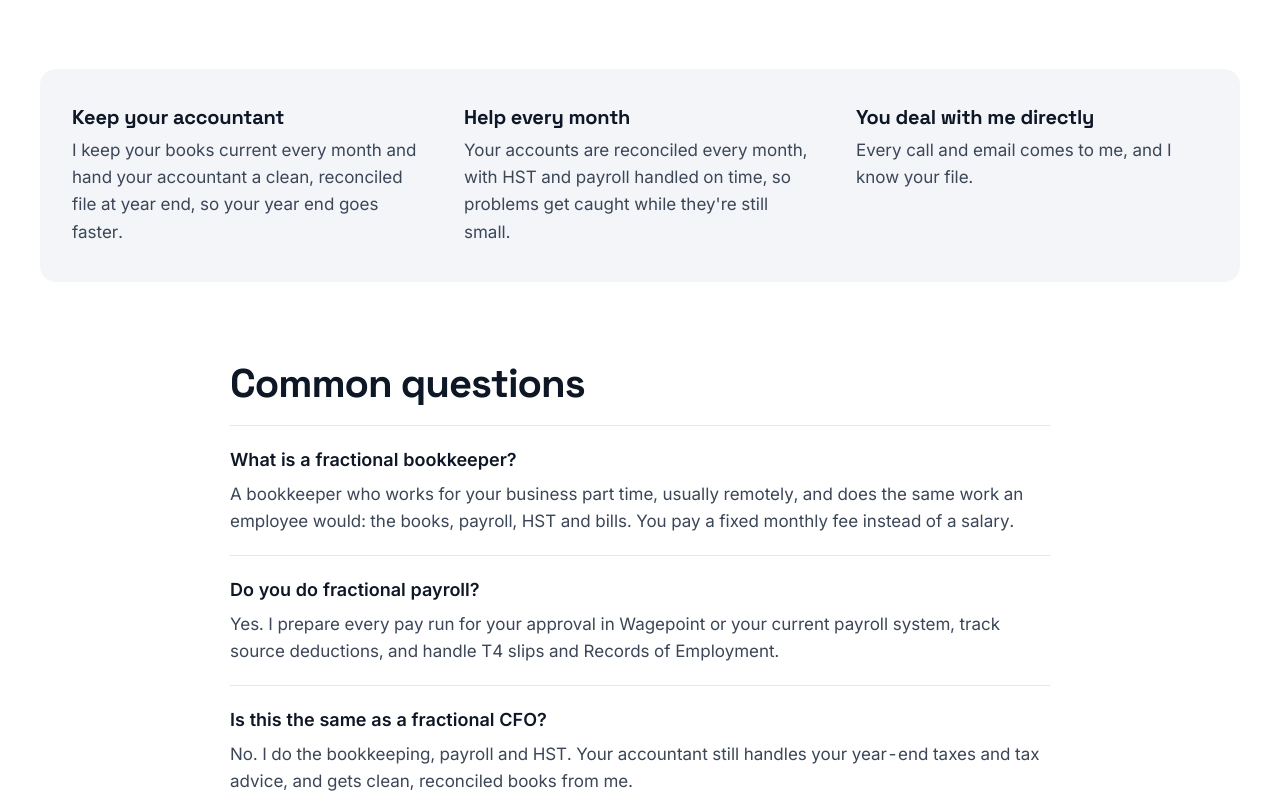
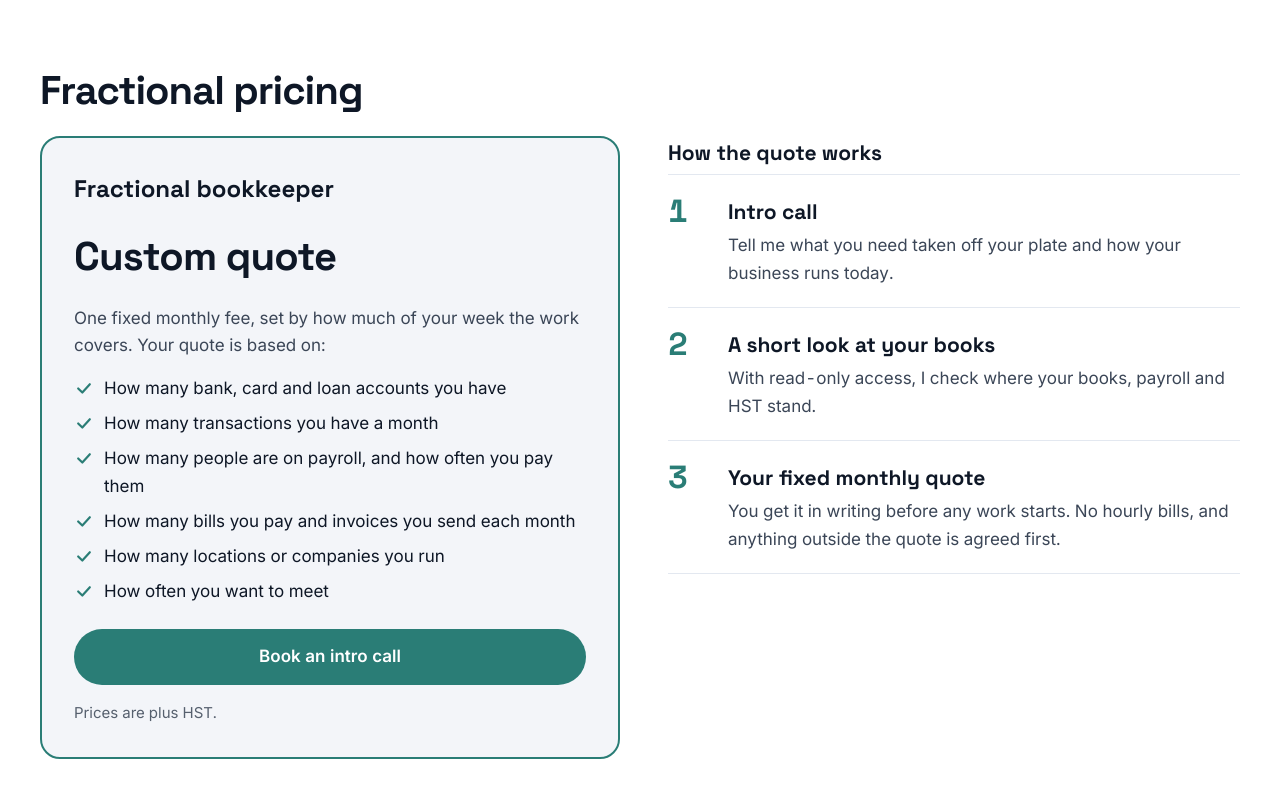
Before and after one commit to ottawabkk-del/ottawabkk-del.github.io, a plain HTML site: page fractional-bookkeeping/index.html in a window 1280 px wide. Shown: the part 1768-2567 px from the top of the page. Drawn offline with Linux system fonts and the light colour scheme.

Commit message:
Fractional page: own pricing section

```diff
--- a/fractional-bookkeeping/index.html
+++ b/fractional-bookkeeping/index.html
@@ -60,7 +60,7 @@
 <p style="margin: 0; font-size: 20px; line-height: 1.55; color: #3B4657; max-width: 34rem">I work as part of your team, part time: the same bookkeeper every month for your books, payroll and HST, without adding someone to your payroll.</p>
 <div style="display: flex; flex-wrap: wrap; gap: 12px; margin-top: 30px">
 <a href="https://calendar.google.com/calendar/appointments/schedules/AcZssZ24aiN2abY5hHCwk63sAQUUfL-_6Lhx6bkqqBQoMpT9XtKmxeAxkvX88ChbP1IncQL0nBDVVeIy" target="_blank" rel="noopener" style="padding: 15px 24px; border-radius: 999px; background: #2A7D76; color: #FFFFFF; font-weight: 600; text-decoration: none">Book an intro call</a>
-<a href="/pricing/" style="padding: 15px 24px; border-radius: 999px; border: 1.5px solid #C9D1DE; color: #0E1726; font-weight: 600; text-decoration: none">See pricing</a>
+<a href="#pricing" style="padding: 15px 24px; border-radius: 999px; border: 1.5px solid #C9D1DE; color: #0E1726; font-weight: 600; text-decoration: none">See pricing</a>
 </div>
 <div style="margin-top: 32px; max-width: 520px; background: #F3F5F9; border-radius: 20px; padding: 28px">
 <p style="margin: 0 0 16px; font-family: 'Space Grotesk', sans-serif; font-weight: 700; font-size: 19px">Every month</p>
@@ -114,6 +114,34 @@
 <p style="margin: 0 0 14px; color: #3B4657">It fits when you have outgrown doing the books yourself but don't need someone full time, when your bookkeeper is leaving, or when payroll and HST have started taking over your week.</p>
 <p style="margin: 0 0 14px; color: #3B4657">Anything that moves money, like a pay run or a bill payment, waits for your approval.</p>
 </section>
+<section id="pricing" style="max-width: 1200px; margin: 0 auto; padding: 72px 24px 8px; scroll-margin-top: 90px">
+<h2 style="margin: 0 0 24px; font-family: 'Space Grotesk', sans-serif; font-size: clamp(30px, 3.2vw, 40px); line-height: 1.08; font-weight: 700; letter-spacing: -0.025em">Fractional pricing</h2>
+<div style="display: flex; flex-wrap: wrap; gap: 24px 48px; align-items: flex-start">
+<div style="flex: 1 1 360px; min-width: 0; background: #F3F5F9; border: 2px solid #2A7D76; border-radius: 20px; padding: 32px; display: flex; flex-direction: column; gap: 16px">
+<h3 style="margin: 0; font-family: 'Space Grotesk', sans-serif; font-size: 24px; font-weight: 700">Fractional bookkeeper</h3>
+<p style="margin: 0"><span style="font-family: 'Space Grotesk', sans-serif; font-size: 40px; font-weight: 700; letter-spacing: -0.02em">Custom quote</span></p>
+<p style="margin: 0; color: #3B4657">One fixed monthly fee, set by how much of your week the work covers. Your quote is based on:</p>
+<ul style="list-style: none; margin: 0; padding: 0; display: flex; flex-direction: column; gap: 8px">
+<li style="display: flex; gap: 10px"><svg width="20" height="20" viewBox="0 0 24 24" aria-hidden="true" style="flex: 0 0 auto; margin-top: 3px"><path d="M5 12.5 L10 17.5 L19 7.5" fill="none" stroke="#2A7D76" stroke-width="2.6" stroke-linecap="round" stroke-linejoin="round"></path></svg><span>How many bank, card and loan accounts you have</span></li>
+<li style="display: flex; gap: 10px"><svg width="20" height="20" viewBox="0 0 24 24" aria-hidden="true" style="flex: 0 0 auto; margin-top: 3px"><path d="M5 12.5 L10 17.5 L19 7.5" fill="none" stroke="#2A7D76" stroke-width="2.6" stroke-linecap="round" stroke-linejoin="round"></path></svg><span>How many transactions you have a month</span></li>
+<li style="display: flex; gap: 10px"><svg width="20" height="20" viewBox="0 0 24 24" aria-hidden="true" style="flex: 0 0 auto; margin-top: 3px"><path d="M5 12.5 L10 17.5 L19 7.5" fill="none" stroke="#2A7D76" stroke-width="2.6" stroke-linecap="round" stroke-linejoin="round"></path></svg><span>How many people are on payroll, and how often you pay them</span></li>
+<li style="display: flex; gap: 10px"><svg width="20" height="20" viewBox="0 0 24 24" aria-hidden="true" style="flex: 0 0 auto; margin-top: 3px"><path d="M5 12.5 L10 17.5 L19 7.5" fill="none" stroke="#2A7D76" stroke-width="2.6" stroke-linecap="round" stroke-linejoin="round"></path></svg><span>How many bills you pay and invoices you send each month</span></li>
+<li style="display: flex; gap: 10px"><svg width="20" height="20" viewBox="0 0 24 24" aria-hidden="true" style="flex: 0 0 auto; margin-top: 3px"><path d="M5 12.5 L10 17.5 L19 7.5" fill="none" stroke="#2A7D76" stroke-width="2.6" stroke-linecap="round" stroke-linejoin="round"></path></svg><span>How many locations or companies you run</span></li>
+<li style="display: flex; gap: 10px"><svg width="20" height="20" viewBox="0 0 24 24" aria-hidden="true" style="flex: 0 0 auto; margin-top: 3px"><path d="M5 12.5 L10 17.5 L19 7.5" fill="none" stroke="#2A7D76" stroke-width="2.6" stroke-linecap="round" stroke-linejoin="round"></path></svg><span>How often you want to meet</span></li>
+</ul>
+<a href="https://calendar.google.com/calendar/appointments/schedules/AcZssZ24aiN2abY5hHCwk63sAQUUfL-_6Lhx6bkqqBQoMpT9XtKmxeAxkvX88ChbP1IncQL0nBDVVeIy" target="_blank" rel="noopener" style="margin-top: 8px; text-align: center; padding: 14px 20px; border-radius: 999px; background: #2A7D76; color: #FFFFFF; font-weight: 600; text-decoration: none">Book an intro call</a>
+<p style="margin: 0; color: #56606E; font-size: 15px">Prices are plus HST.</p>
+</div>
+<div style="flex: 1 1 420px; min-width: 0">
+<h3 style="margin: 0 0 4px; font-family: 'Space Grotesk', sans-serif; font-size: 21px; font-weight: 700">How the quote works</h3>
+<ol style="list-style: none; margin: 0; padding: 0; border-bottom: 1px solid #E3E8F0">
+<li style="display: flex; gap: 20px; padding: 20px 0; border-top: 1px solid #E3E8F0"><div style="flex: 0 0 40px; font-family: 'Space Grotesk', sans-serif; font-size: 32px; font-weight: 700; color: #2A7D76; line-height: 1">1</div><div><h3 style="margin: 0 0 4px; font-family: 'Space Grotesk', sans-serif; font-size: 21px">Intro call</h3><p style="margin: 0; color: #3B4657">Tell me what you need taken off your plate and how your business runs today.</p></div></li>
+<li style="display: flex; gap: 20px; padding: 20px 0; border-top: 1px solid #E3E8F0"><div style="flex: 0 0 40px; font-family: 'Space Grotesk', sans-serif; font-size: 32px; font-weight: 700; color: #2A7D76; line-height: 1">2</div><div><h3 style="margin: 0 0 4px; font-family: 'Space Grotesk', sans-serif; font-size: 21px">A short look at your books</h3><p style="margin: 0; color: #3B4657">With read-only access, I check where your books, payroll and HST stand.</p></div></li>
+<li style="display: flex; gap: 20px; padding: 20px 0; border-top: 1px solid #E3E8F0"><div style="flex: 0 0 40px; font-family: 'Space Grotesk', sans-serif; font-size: 32px; font-weight: 700; color: #2A7D76; line-height: 1">3</div><div><h3 style="margin: 0 0 4px; font-family: 'Space Grotesk', sans-serif; font-size: 21px">Your fixed monthly quote</h3><p style="margin: 0; color: #3B4657">You get it in writing before any work starts. No hourly bills, and anything outside the quote is agreed first.</p></div></li>
+</ol>
+</div>
+</div>
+</section>
 <section class="obs-keep" style="max-width: 1200px; margin: 0 auto; padding: 72px 24px 8px">
 <div style="background: #F3F5F9; border-radius: 16px; padding: 36px 32px; display: grid; grid-template-columns: repeat(auto-fit, minmax(240px, 1fr)); gap: 28px 40px">
 <div><h2 style="margin: 0 0 8px; font-family: 'Space Grotesk', sans-serif; font-size: 20px; line-height: 1.2; font-weight: 700; letter-spacing: -0.01em">Keep your accountant</h2><p style="margin: 0; color: #3B4657">I keep your books current every month and hand your accountant a clean, reconciled file at year end, so your year end goes faster.</p></div>
@@ -129,7 +157,7 @@
 <div style="border-top: 1px solid #E3E8F0; padding: 20px 0"><h3 style="margin: 0 0 6px; font-size: 18px; font-weight: 600">My bookkeeper is leaving. Can you take over?</h3><p style="margin: 0; color: #3B4657">Yes. I review where the books are, catch up anything that fell behind, then keep them current every month.</p></div>
 <div style="border-top: 1px solid #E3E8F0; padding: 20px 0"><h3 style="margin: 0 0 6px; font-size: 18px; font-weight: 600">Is it billed by the hour?</h3><p style="margin: 0; color: #3B4657">No. You get a fixed monthly quote after a short look at your books, so there are no surprise bills.</p></div>
 <div style="border-top: 1px solid #E3E8F0; padding: 20px 0"><h3 style="margin: 0 0 6px; font-size: 18px; font-weight: 600">Do you work with businesses outside Kanata?</h3><p style="margin: 0; color: #3B4657">Yes. I work with businesses across Ottawa, including Orleans, Stittsville, Nepean, Barrhaven, Manotick and Greely, remotely or at your office.</p></div>
-<div style="border-top: 1px solid #E3E8F0; border-bottom: 1px solid #E3E8F0; padding: 20px 0"><h3 style="margin: 0 0 6px; font-size: 18px; font-weight: 600">What does it cost?</h3><p style="margin: 0; color: #3B4657">Fractional work is quoted as a Custom plan, based on how much of your week it covers. You get a fixed monthly quote, plus HST, after a short look at your books.</p></div>
+<div style="border-top: 1px solid #E3E8F0; border-bottom: 1px solid #E3E8F0; padding: 20px 0"><h3 style="margin: 0 0 6px; font-size: 18px; font-weight: 600">What does it cost?</h3><p style="margin: 0; color: #3B4657">Fractional work is a custom quote, based on how much of your week it covers. You get a fixed monthly quote, plus HST, after a short look at your books.</p></div>
 </section>
 <section style="max-width: 1200px; margin: 0 auto; padding: 72px 24px 88px">
 <h2 style="margin: 0 0 16px; font-family: 'Space Grotesk', sans-serif; font-size: 26px; font-weight: 700; letter-spacing: -0.02em">Other services</h2>
```
